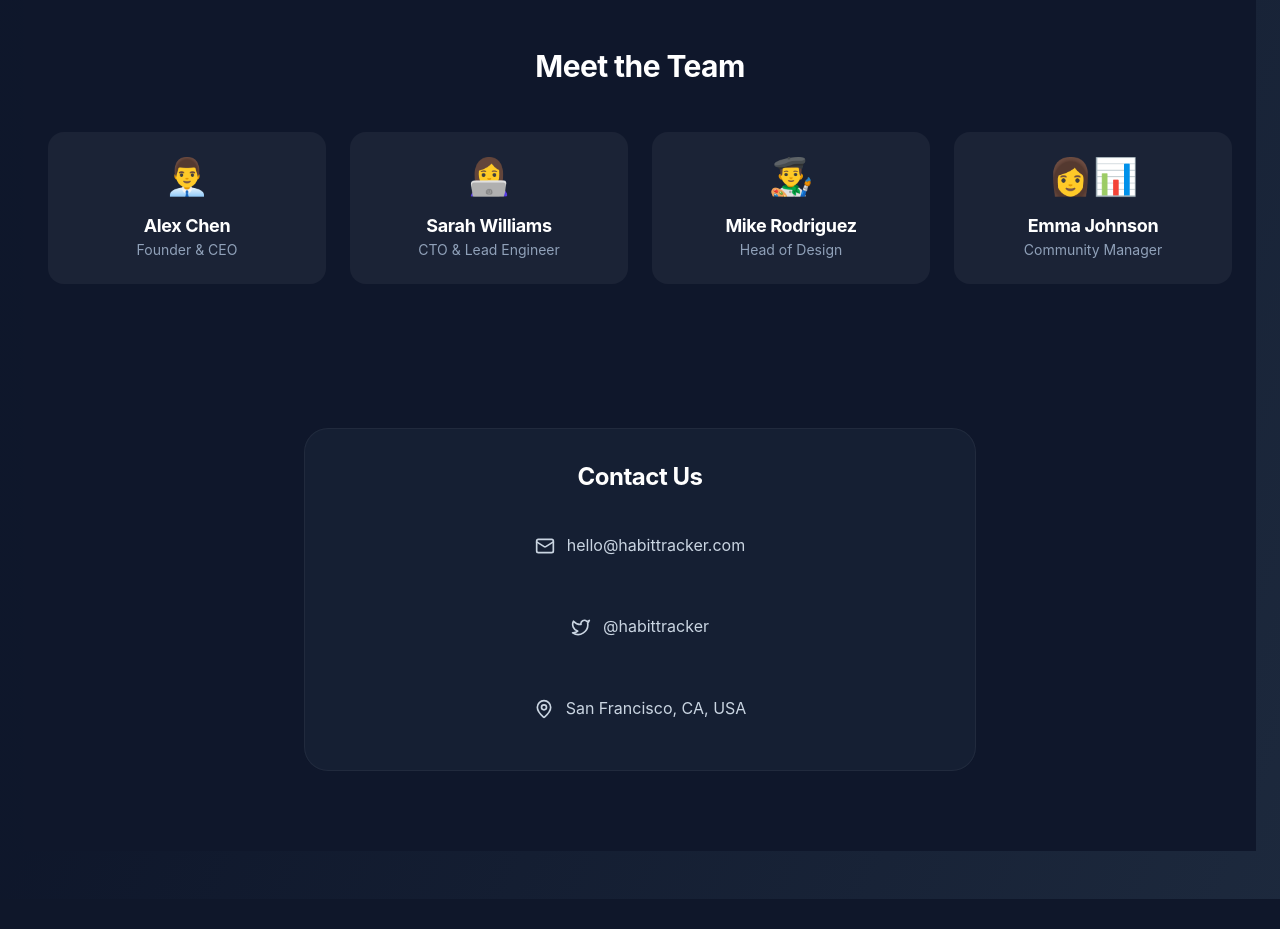
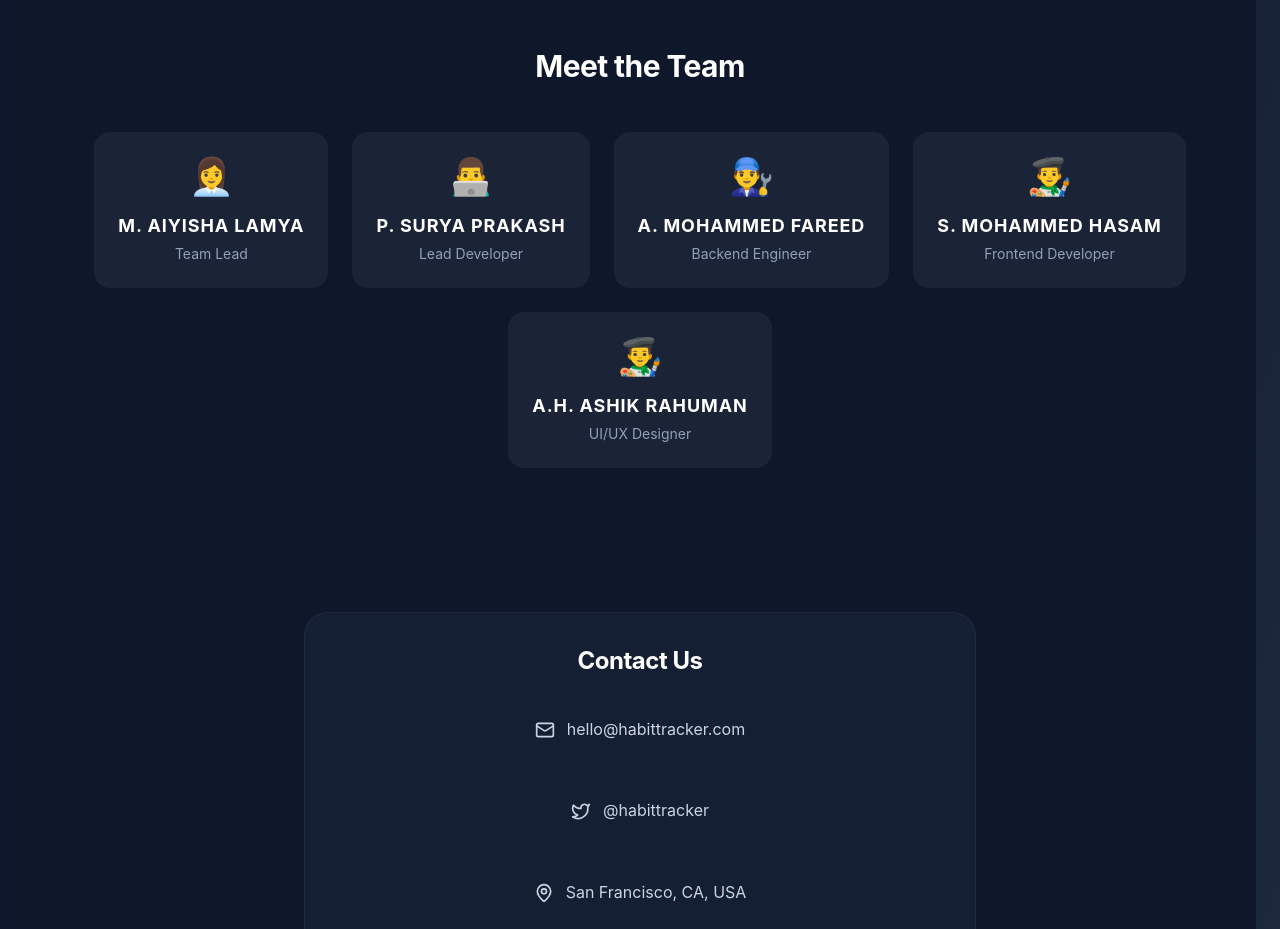
Before and after one commit to Px-Jebaseelan/habit-tracker, a Next.js app: page /about in a window 1280 px wide. Shown: the part 2180-3109 px from the top of the page. Before the commit the page ends 3079 px from the top, so only its background shows below. Built offline with nearby package versions, Linux system fonts and the light colour scheme.

Commit message:
Update About page team members

```diff
--- a/app/(dashboard)/about/page.tsx
+++ b/app/(dashboard)/about/page.tsx
@@ -96,17 +96,18 @@ export default function AboutPage() {
         {/* Team Section */}
         <section className="pb-12">
           <h2 className="text-3xl font-bold text-white text-center mb-12">Meet the Team</h2>
-          <div className="grid md:grid-cols-4 gap-6">
+          <div className="flex flex-wrap justify-center gap-6">
             {[
-              { name: 'Alex Chen', role: 'Founder & CEO', avatar: '👨‍💼' },
-              { name: 'Sarah Williams', role: 'CTO & Lead Engineer', avatar: '👩‍💻' },
-              { name: 'Mike Rodriguez', role: 'Head of Design', avatar: '👨‍🎨' },
-              { name: 'Emma Johnson', role: 'Community Manager', avatar: '👩‍📊' }
+              { name: 'M. Aiyisha Lamya', role: 'Team Lead', avatar: '👩‍💼' },
+              { name: 'P. Surya Prakash', role: 'Lead Developer', avatar: '👨‍💻' },
+              { name: 'A. Mohammed Fareed', role: 'Backend Engineer', avatar: '👨‍🔧' },
+              { name: 'S. Mohammed Hasam', role: 'Frontend Developer', avatar: '👨‍🎨' },
+              { name: 'A.H. Ashik Rahuman', role: 'UI/UX Designer', avatar: '👨‍🎨' }
             ].map((member, idx) => (
               <div key={idx} className="text-center p-6 rounded-2xl bg-white/5 hover:bg-white/10 transition-colors">
                 <div className="text-4xl mb-4 transform hover:scale-110 transition-transform cursor-default">{member.avatar}</div>
-                <h3 className="text-lg font-bold text-white">{member.name}</h3>
-                <p className="text-slate-400 text-sm">{member.role}</p>
+                <h3 className="text-lg font-bold text-white uppercase tracking-wider">{member.name}</h3>
+                <p className="text-slate-400 text-sm mt-1">{member.role}</p>
               </div>
             ))}
           </div>
```
Also changed, not shown: 1 other file (tests, documents, lock files or other folders).
